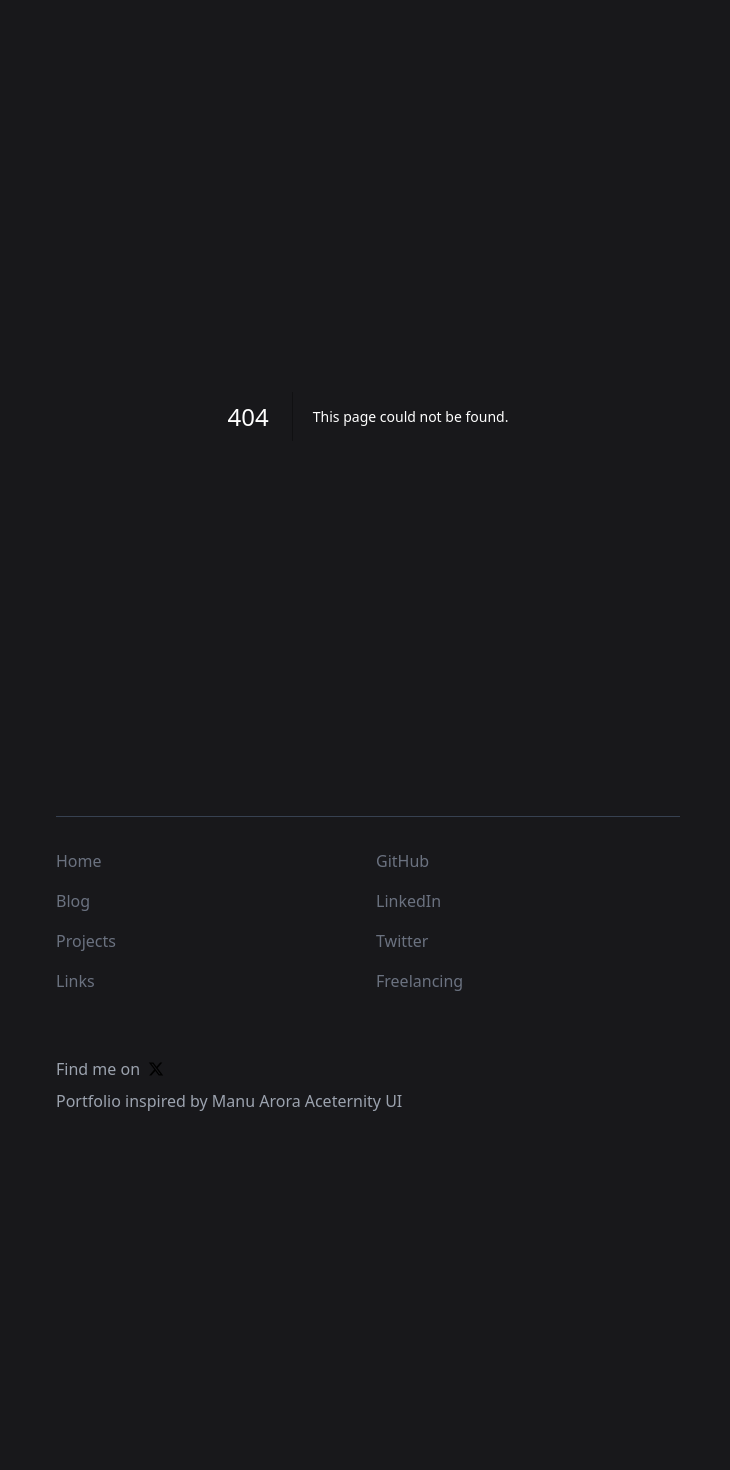
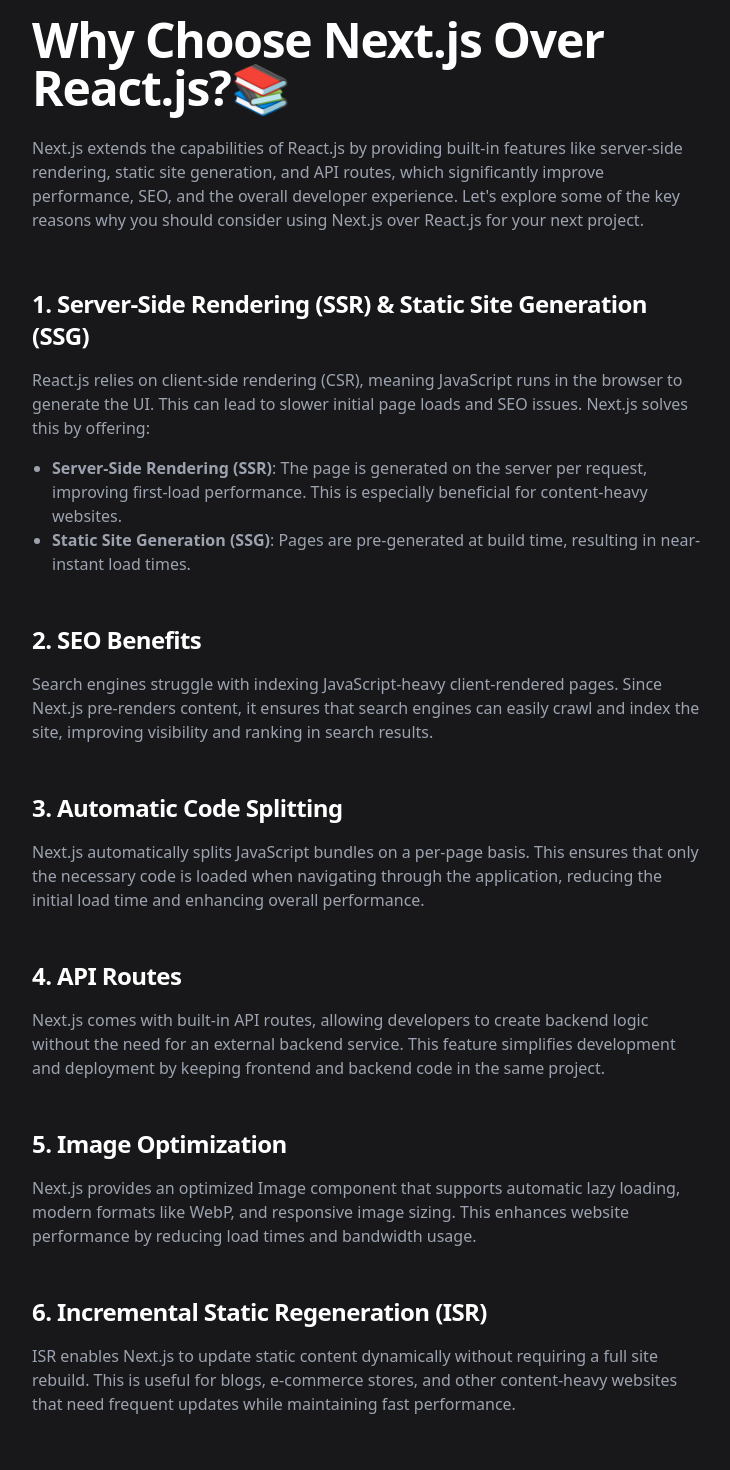
Before and after one commit to nirmitsaini1024/Portfolio, a Next.js app: page /blog/react-over-nextjs in a window 1280 px wide. Before the commit this address had no page. Shown: the part 140-1610 px from the top of the page, without its empty margins (272-1002 px from the left). Before the commit the page ends 1285 px from the top, so only its background shows below. Built offline with nearby package versions, Linux system fonts and the light colour scheme.

Commit message:
react-over-nextjs blog

```diff
--- /dev/null
+++ b/app/blog/javascript-concepts/layout.tsx
@@ -0,0 +1,30 @@
+export const metadata = {
+    title: "JavaScript Concepts | Interview Guide",
+    description:
+      "A complete guide to JavaScript concepts and interview questions. Learn closures, promises, async/await, hoisting, prototypes, event delegation, and more.",
+    keywords:
+      "JavaScript, interview, closures, async/await, event loop, hoisting, prototypes",
+    author: "Nirmit Saini",
+    robots: "index, follow",
+    openGraph: {
+      title: "JavaScript Concepts | Interview Guide",
+      description:
+        "A complete guide to JavaScript concepts and interview questions, covering closures, promises, async/await, and more.",
+      type: "website",
+      url: "https://nirmitsaini.10xdevs.in/blog/javascript-concepts",
+    },
+    twitter: {
+      card: "summary",
+      title: "JavaScript Concepts | Interview Guide",
+      description:
+        "Master JavaScript concepts for interviews with this complete guide.",
+    },
+  };
+
+  export default function BlogLayout({
+    children,
+  }: {
+    children: React.ReactNode;
+  }) {
+    return <>{children}</>;
+  }
--- a/app/blog/javascript-concepts/page.tsx
+++ b/app/blog/javascript-concepts/page.tsx
@@ -14,6 +14,9 @@
 } from "@/components/codeblocks";
 import { higherorderfn } from "@/components/codeblocks/higher-order";
 import { trycatch } from "@/components/codeblocks/try-catch";
+
+
+
 const page = () => {
   const handleLinkClick = (e: React.MouseEvent<HTMLAnchorElement>) => {
     e.preventDefault();
--- a/app/blog/page.tsx
+++ b/app/blog/page.tsx
@@ -1,16 +1,17 @@
-import Head from "next/head";
+export const metadata = {
+  title: "Nirmit Saini Blogs",
+  description:
+    "Explore insightful blogs by Nirmit Saini on Web development, and Blockchain technology.",
+  robots: "index, follow",
+};
+
+export const viewport = {
+  width: "device-width",
+  initialScale: 1,
+};
 
 export default function BlogPage() {
   return (
-    <>
-      <Head>
-        <title>Nirmit Saini Blogs</title>
-        <meta
-          name="description"
-          content="Explore insightful blogs by Nirmit Saini on Web development, and Blockchain technology."
-        />
-        <meta name="robots" content="index, follow" />
-      </Head>
     <main className="flex flex-col justify-center bg-white dark:bg-zinc-900 px-8 text-gray-900 dark:text-gray-100 antialiased">
       <div className="flex flex-col justify-center items-start max-w-2xl mx-auto mb-16">
         <h1 className="font-bold text-3xl md:text-5xl tracking-tight mb-4 text-black dark:text-white">
@@ -23,6 +24,26 @@
         <h3 className="font-bold text-2xl md:text-4xl tracking-tight mb-4 mt-8 text-black dark:text-white">
           Most Popular
         </h3>
+        <div className="w-full bg-gray-100 dark:bg-zinc-800 dark:border-zinc-700 rounded-md mb-4 p-4 border border-gray-200">
+          <div className="w-full">
+            <div className="flex flex-col md:flex-row justify-between">
+              <h4 className="text-base blog-heading md:text-base mb-2 w-full text-gray-900 dark:text-gray-100">
+                <a
+                  href="/blog/react-over-nextjs"
+                  aria-label="React.js vs Next.js: A detailed comparison"
+                >
+                  <b>Next.js vs React.js </b>
+                  <p className="text-gray-500 dark:text-gray-400">
+                    Why Do We Need Next.js When React.js Already Exists?
+                  </p>
+                </a>
+              </h4>
+              <p className="flex justify-center items-center text-gray-500 text-left md:text-right w-32 mb-4 md:mb-0">
+                13/03/2025
+              </p>
+            </div>
+          </div>
+        </div>
         <div className="w-full bg-gray-100 dark:bg-zinc-800 dark:border-zinc-700 rounded-md mb-4 p-4 border border-gray-200">
           <div className="w-full">
             <div className="flex flex-col md:flex-row justify-between">
@@ -45,6 +66,5 @@
         </div>
       </div>
     </main>
-    </>
   );
 }
--- /dev/null
+++ b/app/blog/react-over-nextjs/layout.tsx
@@ -0,0 +1,30 @@
+export const metadata = {
+    title: "Why Choose Next.js Over React.js? | Interview Guide",
+    description:
+      "Discover why Next.js is preferred over React.js, including features like SSR, SSG, ISR, SEO benefits, automatic code splitting, and built-in API routes.",
+    keywords:
+      "Next.js, React.js, SSR, SSG, ISR, SEO, performance, frontend, web development",
+    author: "Nirmit Saini",
+    robots: "index, follow",
+    openGraph: {
+      title: "Why Choose Next.js Over React.js?",
+      description:
+        "Explore the key advantages of Next.js over React.js, including performance improvements, SEO benefits, and built-in API routes.",
+      type: "article",
+      url: "https://nirmitsaini.10xdevs.in/blog/react-over-nextjs",
+    },
+    twitter: {
+      card: "summary",
+      title: "Why Choose Next.js Over React.js?",
+      description:
+        "Learn why developers prefer Next.js over React.js, including SEO, server-side rendering, and performance enhancements.",
+    },
+  };
+
+  export default function BlogLayout({
+    children,
+  }: {
+    children: React.ReactNode;
+  }) {
+    return <>{children}</>;
+  }
--- /dev/null
+++ b/app/blog/react-over-nextjs/page.tsx
@@ -0,0 +1,66 @@
+"use client";
+import React from "react";
+
+const Page = () => {
+  return (
+    <main className="flex flex-col justify-center bg-white dark:bg-zinc-900 px-4 sm:px-8 text-gray-900 dark:text-gray-100 antialiased overflow-hidden">
+      <div className="flex flex-col justify-center items-start max-w-2xl mx-auto mb-16 w-full">
+        <h1 className="font-bold text-3xl sm:text-4xl md:text-5xl tracking-tight mb-6 text-black dark:text-white">
+          Why Choose Next.js Over React.js?📚
+        </h1>
+        <p className="text-gray-400 mb-6">
+          Next.js extends the capabilities of React.js by providing built-in features like server-side rendering, static site generation, and API routes, which significantly improve performance, SEO, and the overall developer experience. Let's explore some of the key reasons why you should consider using Next.js over React.js for your next project.
+        </p>
+
+        <h2 className="font-bold text-2xl tracking-tight mb-4 mt-8 text-black dark:text-white">
+          1. Server-Side Rendering (SSR) & Static Site Generation (SSG)
+        </h2>
+        <p className="text-gray-400 mb-4">
+          React.js relies on client-side rendering (CSR), meaning JavaScript runs in the browser to generate the UI. This can lead to slower initial page loads and SEO issues. Next.js solves this by offering:
+        </p>
+        <ul className="text-gray-400 list-disc pl-5 mb-4">
+          <li><strong>Server-Side Rendering (SSR)</strong>: The page is generated on the server per request, improving first-load performance. This is especially beneficial for content-heavy websites.
+           </li>
+          <li><strong>Static Site Generation (SSG)</strong>: Pages are pre-generated at build time, resulting in near-instant load times. </li>
+        </ul>
+
+        <h2 className="font-bold text-2xl tracking-tight mb-4 mt-8 text-black dark:text-white">
+          2. SEO Benefits
+        </h2>
+        <p className="text-gray-400 mb-4">
+          Search engines struggle with indexing JavaScript-heavy client-rendered pages. Since Next.js pre-renders content, it ensures that search engines can easily crawl and index the site, improving visibility and ranking in search results.
+        </p>
+
+        <h2 className="font-bold text-2xl tracking-tight mb-4 mt-8 text-black dark:text-white">
+          3. Automatic Code Splitting
+        </h2>
+        <p className="text-gray-400 mb-4">
+          Next.js automatically splits JavaScript bundles on a per-page basis. This ensures that only the necessary code is loaded when navigating through the application, reducing the initial load time and enhancing overall performance.
+        </p>
+
+        <h2 className="font-bold text-2xl tracking-tight mb-4 mt-8 text-black dark:text-white">
+          4. API Routes
+        </h2>
+        <p className="text-gray-400 mb-4">
+          Next.js comes with built-in API routes, allowing developers to create backend logic without the need for an external backend service. This feature simplifies development and deployment by keeping frontend and backend code in the same project.
+        </p>
+
+        <h2 className="font-bold text-2xl tracking-tight mb-4 mt-8 text-black dark:text-white">
+          5. Image Optimization
+        </h2>
+        <p className="text-gray-400 mb-4">
+          Next.js provides an optimized Image component that supports automatic lazy loading, modern formats like WebP, and responsive image sizing. This enhances website performance by reducing load times and bandwidth usage.
+        </p>
+
+        <h2 className="font-bold text-2xl tracking-tight mb-4 mt-8 text-black dark:text-white">
+          6. Incremental Static Regeneration (ISR)
+        </h2>
+        <p className="text-gray-400 mb-4">
+          ISR enables Next.js to update static content dynamically without requiring a full site rebuild. This is useful for blogs, e-commerce stores, and other content-heavy websites that need frequent updates while maintaining fast performance.
+        </p>
+      </div>
+    </main>
+  );
+};
+
+export default Page;
```
Lines whose indentation alone changed are shown as unchanged.
